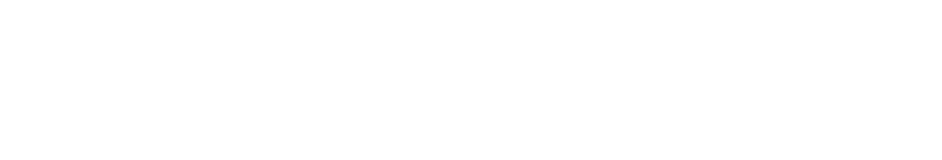
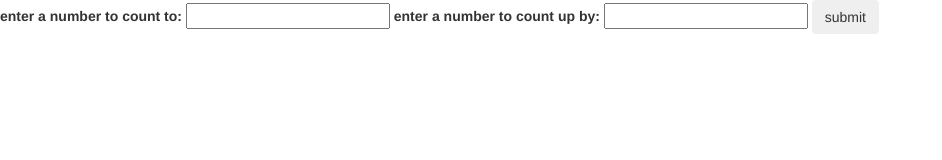
Before and after one commit to RyanDuff613/countUpBy, a plain HTML site: page index.html in a window 1280 px wide. Shown: the whole page, without its empty margins (0-942 px from the left). Drawn offline with Linux system fonts and the light colour scheme.

Commit message:
add html form to take in 2 user numbers

```diff
--- a/index.html
+++ b/index.html
@@ -8,7 +8,17 @@
     <title></title>
   </head>
   <body>
-
+    <div>
+      <form id="theForm">
+        <label for='number1'>enter a number to count to:
+          <input id="number1" type="text">
+        </label>
+        <label for="number2">enter a number to count up by:
+          <input id="number2" type="text">
+        </label>
+        <button type="submit" class='btn'>submit</button>
+      </form>
+    </div>
 
   </body>
   </html>
```
Also changed, not shown: js/scripts.js (line endings or trailing spaces).
